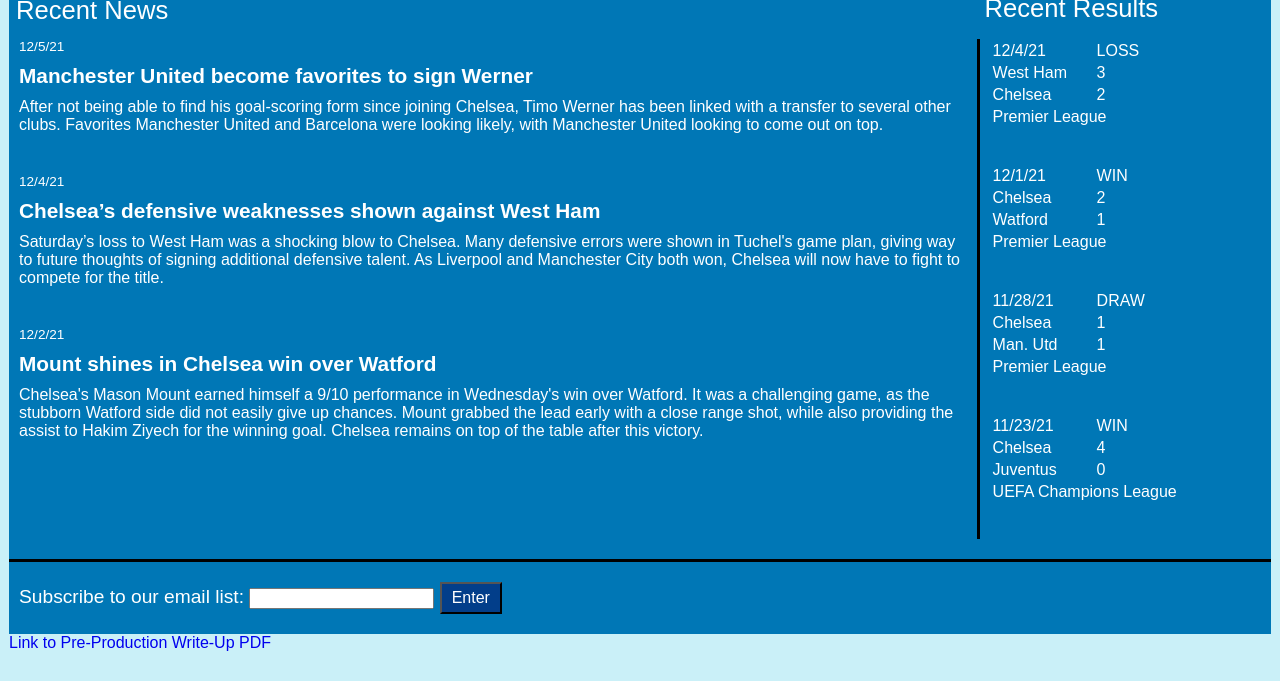
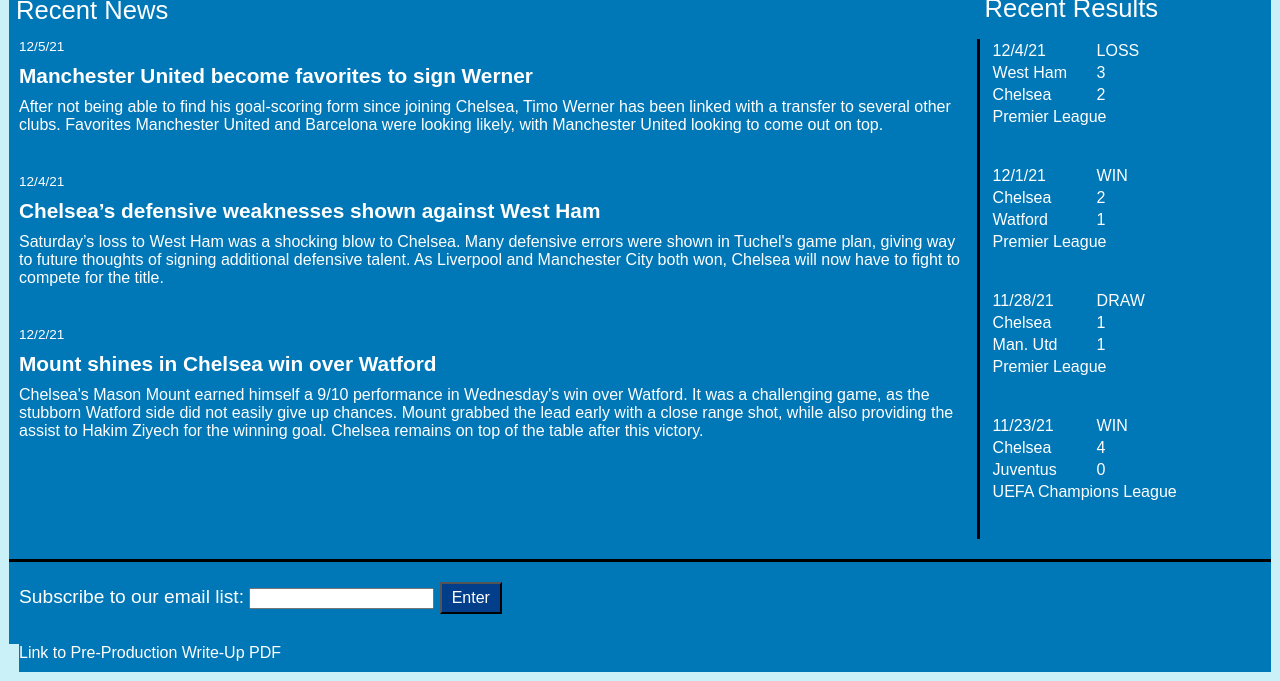
Before and after one commit to mmodras/mi349_final, a plain HTML site: page index.html in a window 1280 px wide. Shown: the part 238-919 px from the top of the page. Drawn offline with Linux system fonts and the light colour scheme.

Commit message:
html & css

```diff
--- a/index.html
+++ b/index.html
@@ -115,6 +115,8 @@
         </form>
         <div class="pdf"></div>
     </div>
-    <a href="PreProduction_WriteUp.pdf" style="text-decoration: none">Link to Pre-Production Write-Up PDF</a>
+    <div class="pdf">
+        <a href="PreProduction_WriteUp.pdf" style="text-decoration: none">Link to Pre-Production Write-Up PDF</a>
+    </div>
 </body>
 </html>
--- a/style.css
+++ b/style.css
@@ -163,3 +163,25 @@ h1 {
     width: auto;
     height: auto;
 }
+
+.pdf {
+    background-color: #0077B6;
+    padding-bottom: 10px;
+    margin-left: 10px;
+}
+
+.pdf a:link {
+    color: white;
+}
+
+.pdf a:visited {
+    color: white;
+}
+
+.pdf a:hover {
+    color: #0077B6;
+}
+
+.pdf a:active {
+    color: white;
+}
```
